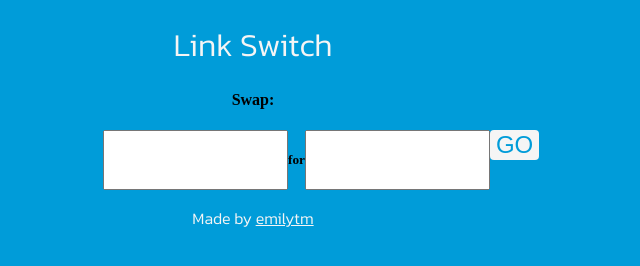
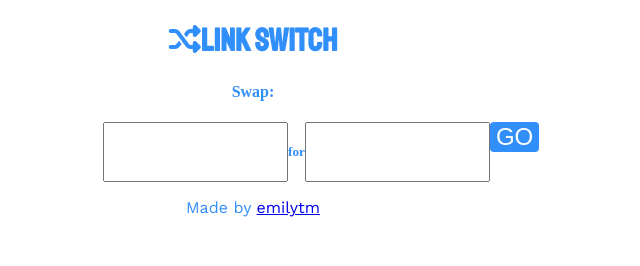
Before and after one commit to emilytm/link-swap-extension, a browser extension: page index.html in a window 1280 px wide. Shown: the whole page, without its empty margins (387-1027 px from the left). Drawn offline with nearby package versions, Linux system fonts and the light colour scheme.

Commit message:
Updating styles

```diff
--- a/index.css
+++ b/index.css
@@ -1,15 +1,18 @@
-@import url('https://fonts.googleapis.com/css2?family=Kanit:wght@300;500&display=swap');
+@import url('https://fonts.googleapis.com/css2?family=Staatliches&family=Work+Sans&display=swap');
 
 body {
-    background-color: #009cd9;
+    background-color: #FFF;
     text-align: center;
     min-width: 300px;
+    color: #318ffb;
 }
 
-h1, h2, h3, p, a {
-    color: whitesmoke;
-    font-family: 'Kanit', Helvetica, sans-serif;
-    font-weight: 300;
+h1 {
+    font-family: 'Staatliches','Trebuchet MS',Arial, Helvetica, sans-serif;
+}
+
+h2, h3, p, a {
+    font-family: 'Work Sans', Helvetica, sans-serif;
 }
 
 .linkdisplay {
@@ -20,19 +23,9 @@ h1, h2, h3, p, a {
     margin-right: auto;
 }
 
-#bad-link {
-    color: sandybrown;
-    font-weight: 500;
-}
-
-#good-link {
-    color: chartreuse;
-    font-weight: 500;
-}
-
 button {
-    background-color: whitesmoke;
-    color: #009cd9;
+    background-color: #318ffb;
+    color: #fff;
     border-radius: 4px;
     border: none;
     width: 70px;
@@ -41,8 +34,8 @@ button {
 }
 
 button:hover{
-    background-color: chartreuse;
+    background-color: #1773dd;
 }
 button:active{
-    background-color: springgreen;
+    background-color: #054791;
 }
--- a/index.html
+++ b/index.html
@@ -2,9 +2,10 @@
 <html>
 <head>
     <link rel="stylesheet" href="index.css">
+    <script src="https://kit.fontawesome.com/d8fa607b6e.js" crossorigin="anonymous"></script>
 </head>
 <body>
-    <h1>Link Switch</h1>
+    <h1><i class="fa-solid fa-shuffle" style="color: #318ffb;"></i>Link Switch</h1>
     <h4>Swap:</h4>
     <form class="linkdisplay">
         <input type="text" name="link-to-replace" id="link-to-replace">
@@ -16,7 +17,7 @@
     <script src="index.js"></script>
     <script src="http://code.jquery.com/jquery-latest.min.js"></script>
     <footer>
-        <p>Made by <a href="mailto:code@emilytm.com" target="_blank">emilytm</a></p>
+        <p>Made by <a href="emilytmcintyre@gmail.com" target="_blank">emilytm</a></p>
     </footer>
 </body>
 </html>
```
